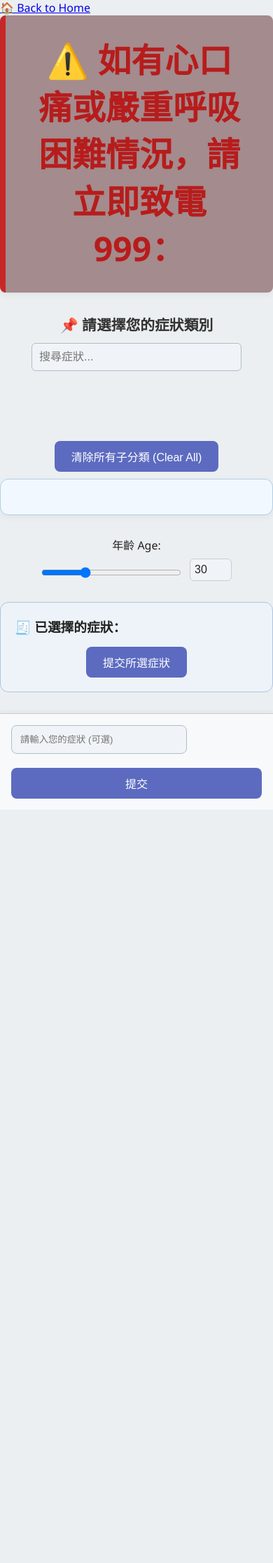
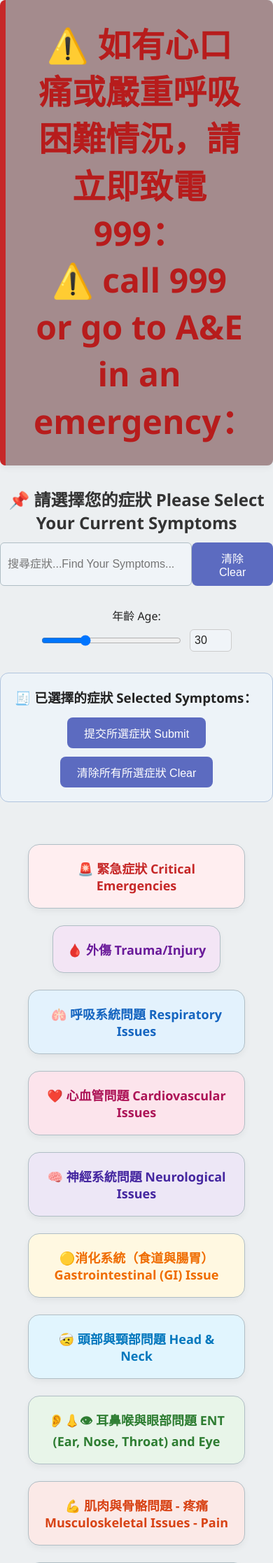
Before and after one commit to KatOuO/pre-ER-assessment, a Flask app: page /chatbox in a window 390 px wide. Shown: the top 2233 px of the page at 70% size. Before the commit the page ends 1141 px from the top, so only its background shows below. Run offline with Flask 3, Linux system fonts and the light colour scheme; parts of the project's set-up code (start-up, migrations or seed data) failed here and were passed over.

Commit message:
Update project files

```diff
--- a/static/style.css
+++ b/static/style.css
@@ -134,12 +134,12 @@
   padding: 30px 40px;
 }
 
-.symptom-grid {
-  display: grid;
-  grid-template-columns: repeat(auto-fit, minmax(260px, 1fr));
-  gap: 15px;
-  padding: 0 20px;
+.submit-selected-container {
+  display: flex;
+  justify-content: center;
+  gap: 12px;
   margin-top: 10px;
+  flex-wrap: wrap;
 }
 
 .category-item {
@@ -175,14 +177,6 @@
   background-color: #cbdbea;
 }
 
-.sub-category-container {
-  background-color: #f1f8ff;
-  border: 1px solid #b0cfe2;
-  border-radius: 12px;
-  padding: 20px;
-  margin: 10px 0 30px;
-  box-shadow: 0 3px 10px rgba(0,0,0,0.05);
-}
 
 .selected-symptoms {
   margin: 30px auto;
@@ -214,7 +208,6 @@
 }
 
 .submit-btn,
-.chatbox button,
 .clear-btn {
   background-color: #5c6bc0;
   color: white;
@@ -227,68 +220,116 @@
 }
 
 .submit-btn:hover,
-.chatbox button:hover,
 .clear-btn:hover {
   background-color: #3f51b5;
 }
-
-.chatbox {
+.popup-overlay {
+  position: fixed;
+  top: 0; left: 0;
+  width: 100%; height: 100%;
+  background: rgba(0, 0, 0, 0.4);
+  z-index: 1000;
   display: flex;
   justify-content: center;
   align-items: center;
-  padding: 16px;
-  gap: 12px;
-  margin-top: 20px;
-  background-color: #f7f9fb;
-  border-top: 1px solid #ccc;
-  box-shadow: 0 -2px 6px rgba(0,0,0,0.05);
-  z-index: 1;
 }
 
-.chatbox input {
-  width: 70%;
-  padding: 12px;
-  border-radius: 8px;
-  border: 1px solid #b0bec5;
-  background-color: #f0f4f8;
-  color: #222;
+.popup-box {
+  background: #fff;
+  padding: 30px 20px;
+  border-radius: 12px;
+  width: 90%;
+  max-width: 500px;
+  max-height: 80%;
+  overflow-y: auto;
+  position: relative;
+  box-shadow: 0 4px 15px rgba(0, 0, 0, 0.2);
 }
 
-@media (max-width: 600px) {
-  .title {
-    font-size: 1.3em;
-  }
-  .chatbox {
-    flex-direction: column;
-    align-items: stretch;
-  }
-  .chatbox button {
-    margin-top: 8px;
-  }
+.popup-close {
+  position: absolute;
+  top: 10px;
+  right: 18px;
+  font-size: 24px;
+  cursor: pointer;
+  color: #888;
 }
 
-.modal {
-  display: none;
+#popupSymptomList .symptom-item {
+  padding: 10px 15px;
+  margin: 4px 0;
+  border-radius: 8px;
+  cursor: pointer;
+  transition: background 0.3s;
+}
+
+/* Alternate background */
+#popupSymptomList .symptom-item:nth-child(odd) {
+  background: #5468744f;
+}
+
+#popupSymptomList .symptom-item:nth-child(even) {
+  background: #202d351e;
+}
+
+#popupSymptomList .symptom-item:hover {
+  background: #d0e4ff;
+}
+
+.modal-overlay {
   position: fixed;
-  z-index: 1001;
-  left: 0;
-  top: 0;
+  top: 0; left: 0;
   width: 100%;
   height: 100%;
-  overflow: auto;
+  display: flex;
+  justify-content: center;
+  align-items: center;
   background-color: rgba(0,0,0,0.5);
+  z-index: 1001;
 }
 
+.modal-box {
+  background-color: #fff;
+  padding: 30px;
+  border-radius: 12px;
+  width: 90%;
+  max-width: 500px;
+  box-shadow: 0 4px 12px rgba(0,0,0,0.2);
+  text-align: left;
+  position: relative;
+}
+
+
+/* Optional urgency coloring */
+.modal-box.modal-urgent {
+  background-color: #ffe5e5;
+}
+.modal-box.modal-warning {
+  background-color: #fffbe0;
+}
+.modal-box.modal-safe {
+  background-color: #e6f5e9;
+}
+
+.modal-box .close {
+  position: absolute;
+  top: 10px;
+  right: 16px;
+  font-size: 24px;
+  cursor: pointer;
+}
+
+
 .modal-content {
-  background-color: #f9f9f9;
-  margin: 15% auto;
-  padding: 20px 30px;
-  border: 1px solid #ccc;
+  background: #fff;
+  padding: 30px 40px;
+  border-radius: 10px;
   width: 90%;
-  max-width: 400px;
-  border-radius: 12px;
-  box-shadow: 0 4px 12px rgba(0,0,0,0.2);
+  max-width: 500px;
   text-align: center;
+  font-size: 18px;
+  box-shadow: 0 2px 15px rgba(0,0,0,0.3);
+  position: relative;
 }
 
 .close-btn {
--- a/templates/chatbox.html
+++ b/templates/chatbox.html
@@ -5,33 +5,33 @@
   <meta name="viewport" content="width=device-width, initial-scale=1.0" />
   <title>症狀篩選</title>
   <link rel="stylesheet" href="{{ url_for('static', filename='style.css') }}">
+  <link rel="icon" type="image/svg+xml" href="{{ url_for('static', filename='triangle-exclamation-solid.svg') }}">
   <script src="{{ url_for('static', filename='script.js') }}" defer></script>
-  <link rel="stylesheet" href="https://cdnjs.cloudflare.com/ajax/libs/font-awesome/6.5.0/css/all.min.css">
+
 
 </head>
 
-<a href="/" class="btn btn-secondary">🏠 Back to Home</a>
 <body>
-  <div class="alert">⚠️ 如有心口痛或嚴重呼吸困難情況，請立即致電 999：</div>
-  <h1 class="title">📌 請選擇您的症狀類別</h1>
+  <div class="alert">⚠️ 如有心口痛或嚴重呼吸困難情況，請立即致電 999：<br>⚠️ call 999 or go to A&E in an emergency：</br></div>
+  <h1 class="title">📌 請選擇您的症狀 Please Select Your Current Symptoms </h1>
 
   <div class="search-bar-container">
-    <input type="text" id="searchInput" placeholder="搜尋症狀..." />
+    <input type="text" id="searchInput" placeholder="搜尋症狀...Find Your Symptoms..." />
+    <button id="clearSearchBtn" class="clear-btn">清除 Clear</button>
   </div>
 
-  <div class="category-grid" id="categoryGrid">
-    <!-- Dynamically insert category blocks here -->
+  <!-- Subcategories -->
+  <div class="sub-category-container">
+      <!-- Subcategory Popup Container -->
+      <div id="symptomPopupOverlay" class="popup-overlay" style="display: none;">
+        <div id="symptomPopup" class="popup-box">
+          <span id="closeSymptomPopup" class="popup-close">&times;</span>
+          <div id="popupSymptomList"></div>
+        </div>
+      </div>
   </div>
 
-  <div style="text-align:center; margin-top: 20px;">
-    <button id="clearSubcategories" class="clear-btn">清除所有子分類 (Clear All)</button>
-  </div>
-
-  <div class = "sub-category-container">
-  <div class="symptom-grid" id="symptomGrid">
-    <!-- Dynamically insert symptoms on category click -->
-  </div></div>
-
+      <!-- Age -->
        <div class="age-input-wrapper">
           <label for="ageInput">年齡 Age:</label>
           <div class="age-controls">
@@ -39,65 +39,44 @@
             <input type="number" id="ageNumberInput" min="0" max="100" value="30" oninput="syncAgeInputs(this.value)">
           </div>
       </div>
-
-
+      <!-- Selected Symptoms -->
       <div class="selected-symptoms">
-    <h3>🧾 已選擇的症狀：</h3>
+        <h3>🧾 已選擇的症狀 Selected Symptoms：</h3>
         <div id="selectedSymptoms"></div>
 
-    <!-- Submit Button -->
         <div class="submit-selected-container">
-      <button id="submitSelected" class="submit-btn">提交所選症狀</button>
+          <button id="submitSelected" class="submit-btn">提交所選症狀 Submit</button>
+          <button id="clearSelected" class="clear-btn">清除所有所選症狀 Clear </button>
         </div>
       </div>
 
-  <div class="chatbox">
-    <!-- inside chatbox -->
-    <input id="userSymptomInput" type="text" placeholder="請輸入您的症狀 (可選)" />
-    <button onclick="submitSymptoms()">提交</button>
+
+    <!-- Categories -->
+    <div class="category-grid" id="categoryGrid">
+      <!-- Dynamically insert category blocks here -->
     </div>
 
+    <div class="alert">⚠️ 如有心口痛或嚴重呼吸困難情況，請立即致電 999：<br>⚠️ call 999 or go to A&E in an emergency：</br></div>
+
 <!-- Result Modal -->
-  <div id="resultModal" class="modal">
-    <div class="modal-content">
-      <span id="closeModal" class="close-button">&times;</span>
+<div id="resultModalOverlay" class="modal-overlay" style="display: none;">
+  <div id="resultModalBox" class="modal-box">
+    <span id="closeModal" class="close">&times;</span>
     <p id="resultText"></p>
   </div>
 </div>
 
-  <style>
-    .modal {
-      display: none;
-      position: fixed;
-      z-index: 999;
-      left: 0;
-      top: 0;
-      width: 100%;
-      height: 100%;
-      overflow: auto;
-      background-color: rgba(0,0,0,0.6);
-    }
 
-    .modal-content {
-      background-color: #fff;
-      margin: 15% auto;
-      padding: 20px;
-      border-radius: 10px;
-      width: 80%;
-      max-width: 400px;
-      text-align: center;
-    }
+<!-- Follow-Up Modal -->
+<div id="followupModal" class="modal-overlay" style="display: none;">
+  <div id="followupBox" class="modal-box">
+    <span id="closeFollowupModal" class="close">&times;</span>
+    <h3 id="followupQuestionText"></h3>
+    <div id="followupOptions"></div>
+    <button id="submitFollowup">確認 Confirm</button>
+  </div>
+</div>
 
-    .close-button {
-      float: right;
-      font-size: 1.5em;
-      cursor: pointer;
-    }
 
-    #ageInput[type=range] {
-      width: 200px;
-      margin-top: 8px;
-    }
-  </style>
 </body>
 </html>
--- a/templates/home.html
+++ b/templates/home.html
@@ -15,8 +15,6 @@
         <div class="alert">
             ⚠️ 如有心口痛或嚴重呼吸困難情況，請立即致電 999：
         </div>
-
-        <a href="/chatbox" class="btn btn-primary">🩺 Start Triage</a>
 
         <div class="section">
             <h2>如有以下任一情況，請立即致電 999：</h2>
@@ -85,6 +83,10 @@
         </div>
         <a href="{{ url_for('chatbox_page') }}" class="button">沒有以上情況</a>
 
+        <div class="alert">
+            ⚠️ 如有心口痛或嚴重呼吸困難情況，請立即致電 999：
+        </div>
+
     </div>
 
     <div id="resultModal" class="modal">
```
Also changed, not shown: other parts of static/style.css (+40 -0 lines), db_setup.py (added, +26 -0 lines), templates/admin.html (added, +32 -0 lines), data/triage_submissions.db (added), static/triangle-exclamation-solid.svg (added), 1 other file. Lines whose indentation alone changed are shown as unchanged.
